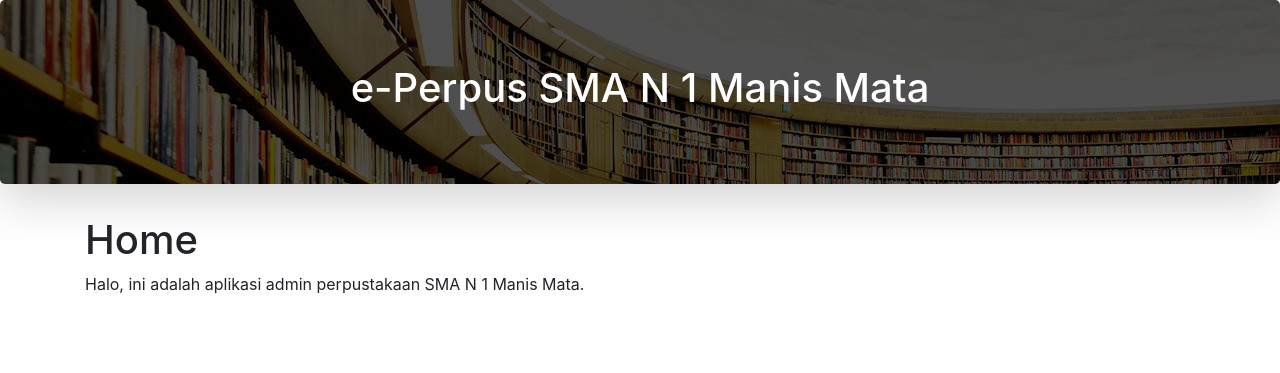
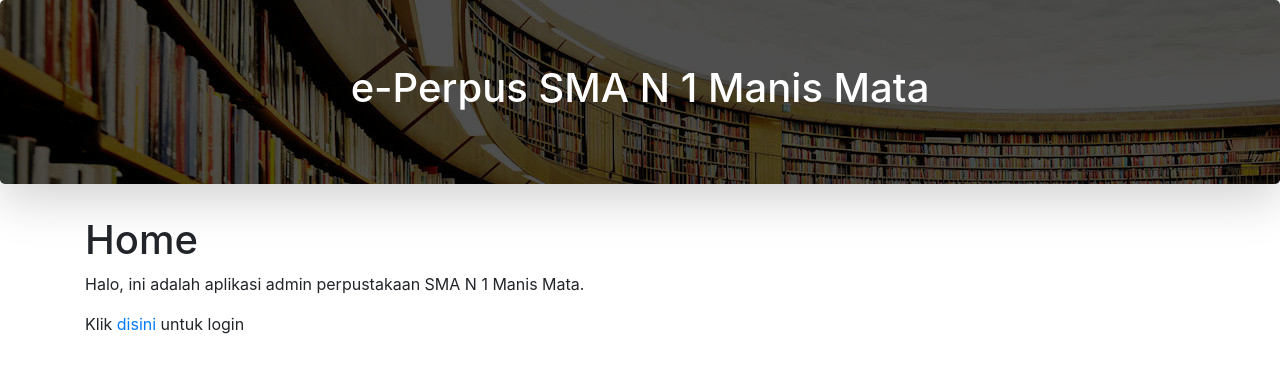
Before and after one commit to AgusPribadi/Perpustakaan, a Django app: page / in a window 1280 px wide. Shown: the top 373 px of the page. Run offline with Django 4.2, Linux system fonts and the light colour scheme; some libraries are stand-ins or nearby versions.

Commit message:
perbarui home

```diff
--- a/perpustakaan/templates/home.html
+++ b/perpustakaan/templates/home.html
@@ -5,6 +5,7 @@
         <div class="col-md-12">
             <h1>Home</h1>
             <p>Halo, ini adalah aplikasi admin perpustakaan SMA N 1 Manis Mata.</p>
+            <a>Klik <a href="{% url 'masuk' %}"<b>disini</b></a> untuk login</a>
         </div>
     </div>
 </div>
```
